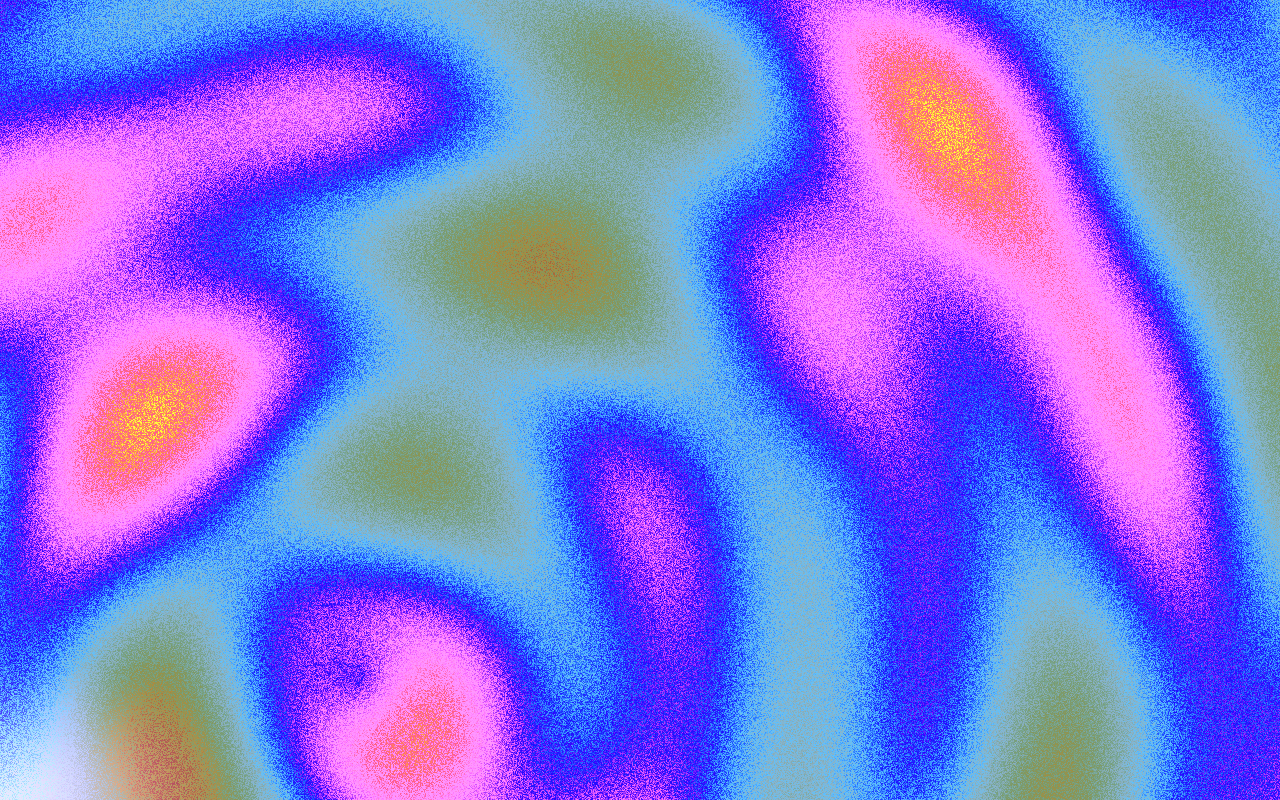
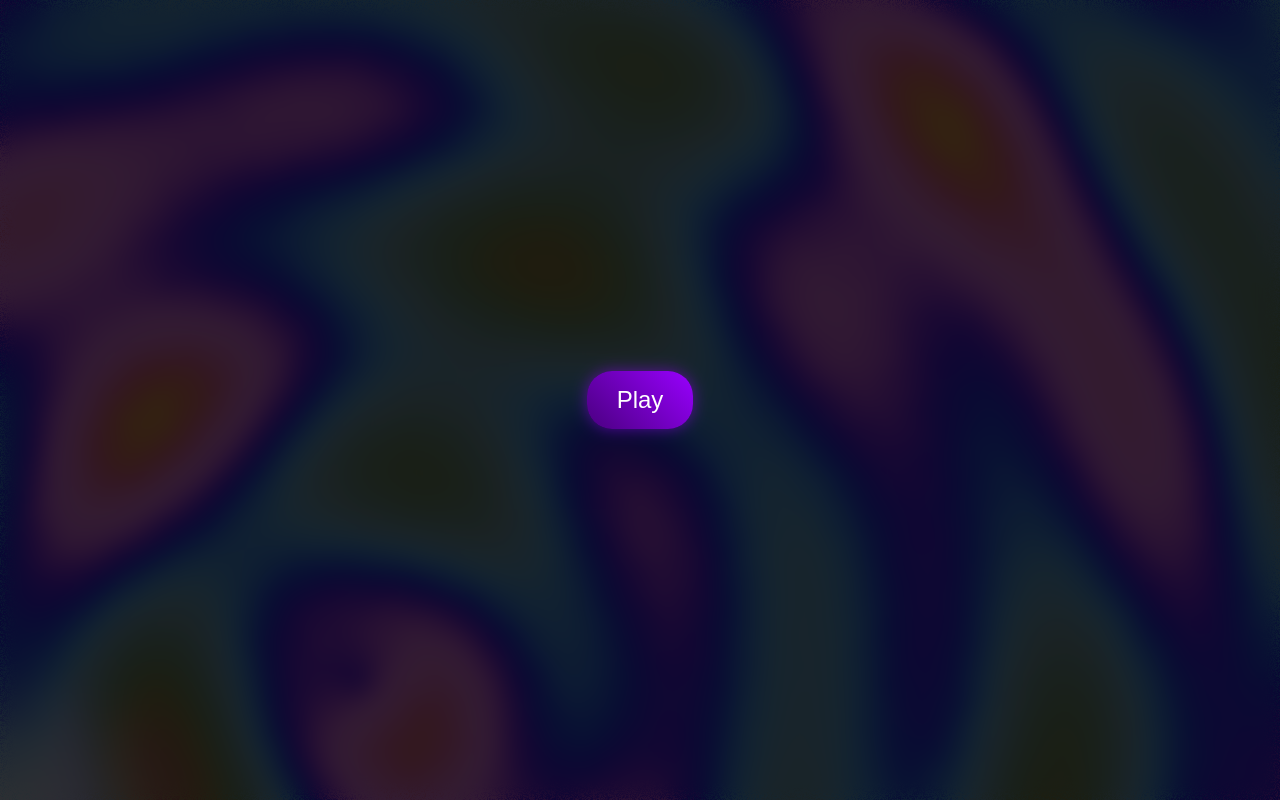
Before and after one commit to Imagineer99/Imagineer99.github.io, a plain HTML site: page index.html in a window 1280 px wide. Drawn offline with nearby package versions, Linux system fonts and the light colour scheme; animation ran at ten frames a second.

Commit message:
Update index.html

```diff
--- a/index.html
+++ b/index.html
@@ -10,14 +10,69 @@
             overflow: hidden;
             background-color: #000;
             font-family: Arial, sans-serif;
+            position: relative;
         }
         canvas {
             width: 100%;
             height: 100%;
         }
+        #menu {
+            position: absolute;
+            top: 0;
+            left: 0;
+            width: 100%;
+            height: 100%;
+            background: rgba(0, 0, 0, 0.8);
+            display: flex;
+            justify-content: center;
+            align-items: center;
+            color: white;
+            font-size: 24px;
+            text-align: center;
+            z-index: 1000;
+            transition: opacity 0.5s;
+        }
+        #menu.hidden {
+            opacity: 0;
+            pointer-events: none;
+        }
+        #menu .btn {
+            background: linear-gradient(45deg, #4a0080, #9900ff);
+            border: none;
+            color: white;
+            padding: 15px 30px;
+            text-align: center;
+            text-decoration: none;
+            display: inline-block;
+            font-size: 24px;
+            cursor: pointer;
+            border-radius: 25px;
+            transition: all 0.3s ease;
+            box-shadow: 0 0 15px rgba(153, 0, 255, 0.5);
+        }
+        #menu .btn:hover {
+            background: linear-gradient(45deg, #5a00a0, #b300ff);
+            box-shadow: 0 0 20px rgba(153, 0, 255, 0.8);
+        }
+        #blur {
+            position: absolute;
+            top: 0;
+            left: 0;
+            width: 100%;
+            height: 100%;
+            backdrop-filter: blur(10px);
+            z-index: 999;
+            pointer-events: none;
+        }
     </style>
 </head>
 <body>
+    <div id="menu">
+        <div>
+            <button id="startBtn" class="btn">Play</button>
+        </div>
+    </div>
+    <div id="blur"></div>
     <script src="https://cdnjs.cloudflare.com/ajax/libs/three.js/r128/three.min.js"></script>
     <script id="vertexShader" type="x-shader/x-vertex">
         varying vec2 vUv;
@@ -86,6 +141,7 @@
         let mouseX = 0, mouseY = 0;
         let audioContext, analyser, source;
         let audioLow = 0, audioMid = 0, audioHigh = 0;
+        let currentSource = null;
 
         function init() {
             scene = new THREE.Scene();
@@ -113,36 +169,36 @@
             window.addEventListener('resize', onWindowResize, false);
             document.addEventListener('mousemove', onMouseMove, false);
 
-            setupAudio();
+            // Initialize the audio context
+            audioContext = new (window.AudioContext || window.webkitAudioContext)();
+            analyser = audioContext.createAnalyser();
+            analyser.fftSize = 256;
+
+            // Prepare the menu
+            document.getElementById('startBtn').addEventListener('click', startAudio);
+
             onWindowResize();
             animate();
         }
 
-        function setupAudio() {
-            audioContext = new (window.AudioContext || window.webkitAudioContext)();
+        function startAudio() {
+            document.getElementById('menu').classList.add('hidden');
+            document.getElementById('blur').style.display = 'none';
 
-            // Ensure the audio context is unlocked
-            const unlockAudio = () => {
-                audioContext.resume().then(() => {
-                    console.log('Audio context unlocked.');
-                    fetchAudio();
-                });
-            };
-
-            document.body.addEventListener('click', unlockAudio);
-            document.body.addEventListener('touchstart', unlockAudio);
-        }
-
-        function fetchAudio() {
             fetch('sound.mp3')
                 .then(response => response.arrayBuffer())
                 .then(data => {
                     audioContext.decodeAudioData(data, buffer => {
-                        source = audioContext.createBufferSource();
-                        source.buffer = buffer;
-                        source.loop = true;
-                        source.connect(audioContext.destination);
-                        source.start(0);
+                        if (currentSource) {
+                            currentSource.stop();
+                            currentSource.disconnect();
+                        }
+                        currentSource = audioContext.createBufferSource();
+                        currentSource.buffer = buffer;
+                        currentSource.loop = true;
+                        currentSource.connect(analyser);
+                        analyser.connect(audioContext.destination);
+                        currentSource.start(0);
                     });
                 });
         }
```
